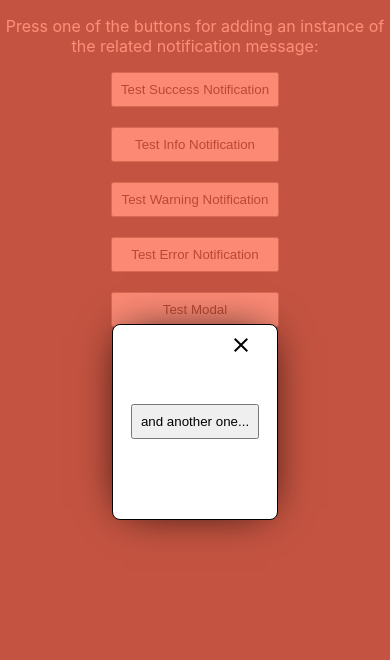
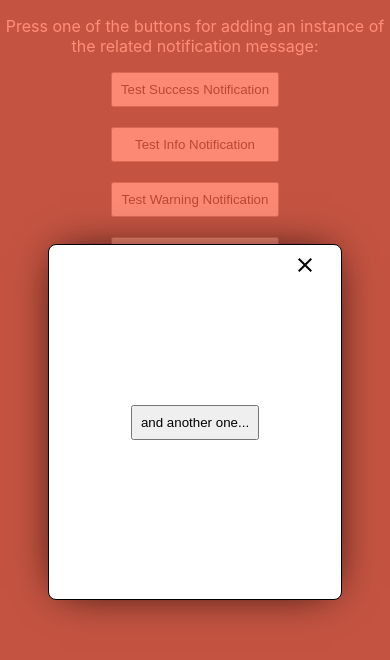
Before and after one commit to daddyj/sosafe-casestudy, a React (Create React App) app: page / in a window 390 px wide. Both pictures are taken after a click on the button "Test Modal". Shown: the top 660 px of the page. Built offline with nearby package versions, Linux system fonts and the light colour scheme.

Commit message:
refactor: :lipstick: improve responsive look and feel

```diff
--- a/src/components/Notifications/Modal/Modal.css
+++ b/src/components/Notifications/Modal/Modal.css
@@ -21,8 +21,8 @@
 
 .modal-content {
   display: flex;
-  width: 42vw;
-  height: 23vh;
+  width: 75vw;
+  height: 42vh;
   justify-content: center;
   align-items: center;
   border: 1px solid;
--- a/src/components/Notifications/Notifications.css
+++ b/src/components/Notifications/Notifications.css
@@ -2,7 +2,7 @@
   position: absolute;
   bottom: 5vh;
   left: 5vw;
-  width: 25vw;
+  width: 50%;
   display: flex;
   flex-direction: column-reverse;
 }
```
